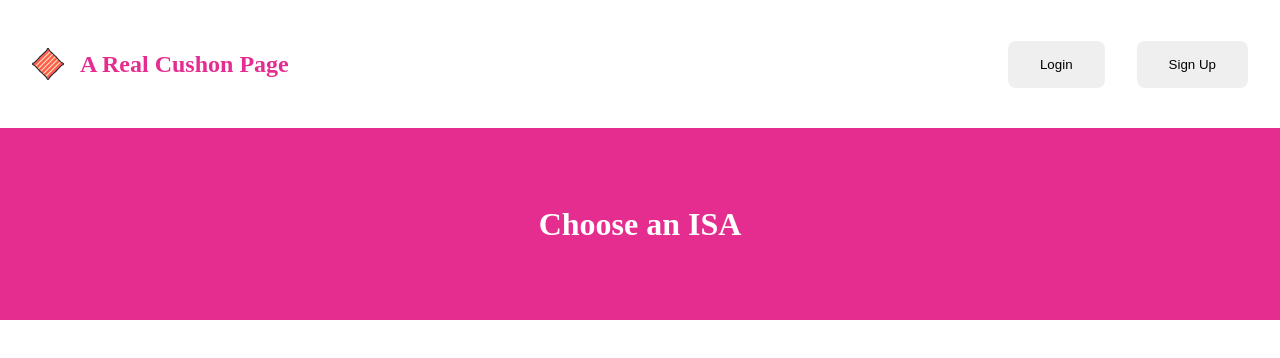
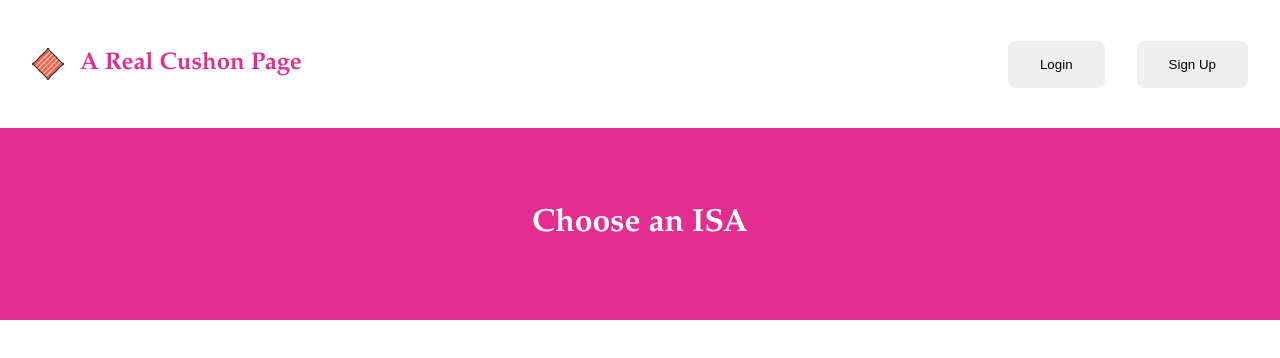
Before and after one commit to chrisBRN/cushon, a React (Vite) app: page / in a window 1280 px wide. Shown: the top 358 px of the page. Built offline with nearby package versions, Linux system fonts and the light colour scheme.

Commit message:
add: font tweaks

```diff
--- a/src/index.css
+++ b/src/index.css
@@ -1,4 +1,5 @@
 :root {
+  /* taken from cushon site */
   --brand-one: #e52d90;
   --brand-two: #00b5ef;
   --brand-three: #b3539f;
@@ -10,6 +11,9 @@
   --brand-nine: #ebebeb;
   --brand-ten: #666;
   --brand-eleven: #efefef;
+
+  /* broadly web-safe font stake, see: https://github.com/chrisBRN/web-safe-fonts */
+  --ff: 'Baskerville', 'Baskerville Old face', 'Garamond', 'Times New Roman', serif;
 }
 
 * {
@@ -23,5 +27,10 @@
 }
 
 body {
+  font-family: var(--ff), serif;
+  font-size: 16px;
+}
 
+a {
+  font-family: var(--ff), serif;
 }
```
